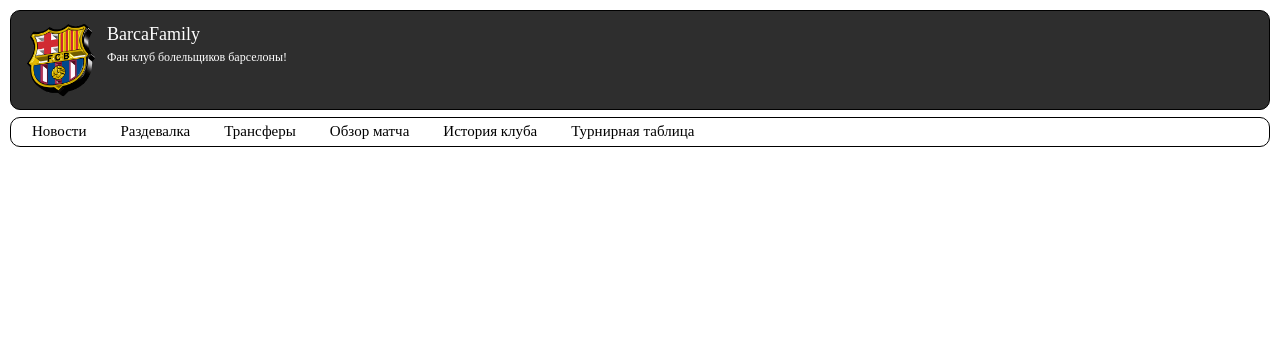
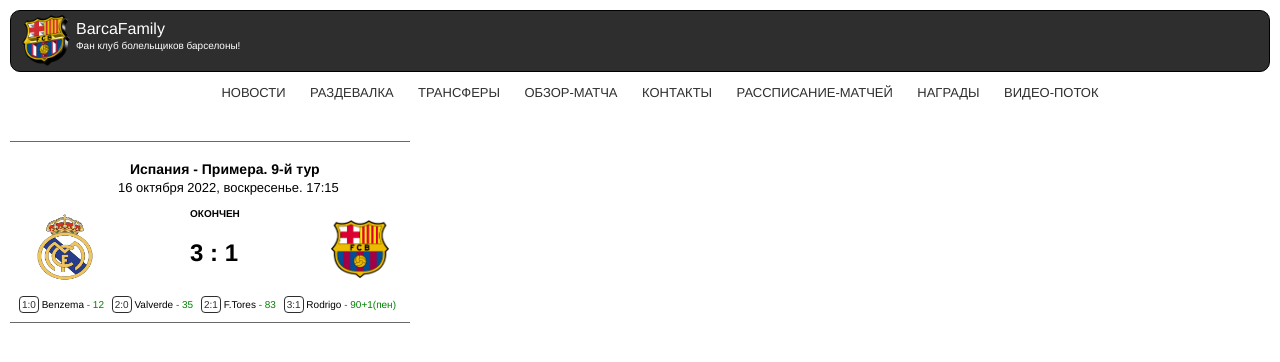
Before and after one commit to DiRevan/FC-Barselona, a plain HTML site: page src/index.html in a window 1280 px wide. Drawn offline with Linux system fonts and the light colour scheme.

Commit message:
BarsaMiniPanel

```diff
--- a/src/css/style.css
+++ b/src/css/style.css
@@ -1,156 +1,134 @@
-/* Указываем box sizing */
-*,
-*::before,
-*::after {
-  box-sizing: border-box;
-}
-
-/* Убираем внутренние отступы */
-ul[class],
-ol[class] {
-  padding: 0;
-}
-
-/* Убираем внешние отступы */
-body,
-h1,
-h2,
-h3,
-h4,
-p,
-ul[class],
-ol[class],
-li,
-figure,
-figcaption,
-blockquote,
-dl,
-dd {
-  margin: 0;
-}
-
-/* Выставляем основные настройки по-умолчанию для body */
 body {
-  min-height: 100vh;
-  scroll-behavior: smooth;
-  text-rendering: optimizeSpeed;
-  line-height: 1.5;
-}
-
-/* Удаляем стандартную стилизацию для всех ul и il, у которых есть атрибут class*/
-ul[class],
-ol[class] {
-  list-style: none;
-}
-
-/* Элементы a, у которых нет класса, сбрасываем до дефолтных стилей */
-a:not([class]) {
-  text-decoration-skip-ink: auto;
-}
-
-/* Упрощаем работу с изображениями */
-img {
-  max-width: 100%;
-  display: block;
-}
-
-/* Указываем понятную периодичность в потоке данных у article*/
-article > * + * {
-  margin-top: 1em;
-}
-
-/* Наследуем шрифты для инпутов и кнопок */
-input,
-button,
-textarea,
-select {
-  font: inherit;
-}
-
-/* Удаляем все анимации и переходы для людей, которые предпочитай их не использовать */
-@media (prefers-reduced-motion: reduce) {
-  * {
-    animation-duration: 0.01ms !important;
-    animation-iteration-count: 1 !important;
-    transition-duration: 0.01ms !important;
-    scroll-behavior: auto !important;
-  }
-}
-
-
-
-
-
-body {
-   background-color: #fff;
+   background-color: #fff; /* Цвет фона сайта */
+   margin-top: 10px; /* Отступ сверху */
+   margin-left: 10px; /* Отступ слева */
+   margin-right: 10px; /* Отступ справа */
+   font-family: Helvetica, sans-serif;
 }
 
 header {
    background-color:  #2e2e2e;
    border: 1px solid;
    border-radius: 10px;
-   height: 100px;
-   margin-top: 10px;
-   margin-left: 10px;
-   margin-right: 10px;
+   height: 60px;
+   margin-bottom: -5px;
+}
+
+.logo {
+   width: 70px;
+   height: 70px;
+   border-radius: 100%;
+   margin-right: 5px;
+   margin-top: -5px;
+
+}
+
+.text1 {
+   margin-top: -60px;
+   margin-left: 65px;
+   margin-bottom: 2px;
+   color: #fff;
+
+}
+
+.text2 {
+   margin-top: 2px;
+   margin-left: 65px;
+   color: #fff;
+   font-size: 10px;
 
 
 }
 
-.logo {
-   width: 100px;
-   height: 100px;
-   vertical-align: 1em;
-   border-radius: 100%;
+ul {
+   list-style-type: none; /* Убрать точки у ссылок */
+   text-align: center;    /* Текст по центру */
+}
+
+li {
+   display: inline;  /* Указал что список строчный, меню в ряд */
+   padding: 10px;    /* Отступ со всех сторон от слова 10px */
+}
+
+
+a {
+   color: #2e2e2e;   /* Указать цвет ссылок */
+   text-decoration: none;  /* Убрать подчеркаивание */
+   font-size: 13px;      /* Размер шрифтов */
+   font-weight: 3px;     /* Толщина шрифтов */
+}
+
+a:hover {
+   color: blue;  /* Указать цвет при наведении на меню */
+}
+
+nav {
+   margin-bottom: 40px; /* Отодвинул на 20px вниз от меня */
+}
+
+.game {
+   border-top: 1px solid;
+   border-bottom: 1px solid;
+   width: 400px;
+   height: 180px;
+   border-color: dimgray;
+}
+
+.text-ispania {
+   margin-left: 120px;
+   font-size: 14px;
+}
+
+.data-text {
+   margin-left: 108px;
+   margin-top: -15px;
+   font-size: 13px;
+}
+
+.finish {
+   margin-left: 180px;
+   font-size: 10px;
+   font-weight: 700;
+   margin-right: 0px;
+}
+
+.check {
+   margin-left: 180px;
+}
+
+.benzema {
+   display: block;
+   height: 70px;
+   width: 110px;
+   margin-top: -75px;
+   margin-bottom: 20px;
 
 }
 
-.text1 {
-   color: #fff;
-   font-size: 18px;
-   text-align: left;
-   text-indent: 1em;
-   margin: -90px 100px 0px 78px;
+.pice {
+   display: block;
+   height: 60px;
+   width: 60px;
+   margin-left: 320px;
+   margin-top: -83px;
 }
 
-.text2 {
-   color: #fff;
-   font-size: 12px;
-   text-align: left;
-   text-indent: 1em;
-   /* margin: 0px 0px 10px 84px; */
-   margin-left: 84px;
-
-
+.result111 {
+   text-align: center;
+   padding-top: 15px;
 }
 
-.menu-block {
+.result-wrapper {
+   margin-right: 5px;
+   font-size: 10px;
+}
+.result {
    border: 1px solid;
-   background-color: transparent;
-   border-radius: 10px;
-   height: 30px;
-   margin-top: 7px;
-   margin-left: 10px;
-   margin-right: 10px;
-   padding: 1px;
+   padding: 2px;
+   color: #2e2e2e;
+   font-size: 10px;
+   border-radius: 4px;
 }
-
-.menu a {
-   color: black;
-   text-decoration: none;
+.minute {
+   color: green;
 }
-
-li {
-   display: inline;
-   font-size: 15px;
-   margin-left: 10px;
-   padding: 10px
-}
-
-li:last-child {
-   margin-right: 0px;
-}
-
-a:hover {
-   color: rgb(56, 118, 189);
-}
--- a/src/index.html
+++ b/src/index.html
@@ -1,5 +1,6 @@
 <!DOCTYPE html>
 <html lang="en">
+
 <head>
    <meta charset="UTF-8">
    <meta http-equiv="X-UA-Compatible" content="IE=edge">
@@ -8,6 +9,7 @@
    <meta name="description" content="Барселона это большая семья, фан-клуб болельщиков Барселоны">
    <title>BarcaFamily ⚽️</title>
 </head>
+
 <body>
    <header>
       <img class="logo" src="./img/barselonaA.png" alt="logo">
@@ -15,22 +17,46 @@
       <p class="text2">Фан клуб болельщиков барселоны!</p>
    </header>
    <nav class="menu-block">
-      <ul class="menu">
-         <li class="bo"><a href="">Новости</a></li>
-         <li><a href="">Раздевалка</a></li>
-         <li><a href="">Трансферы</a></li>
-         <li><a href="">Обзор матча</a></li>
-         <li><a href="">История клуба</a></li>
-         <li><a href="">Турнирная таблица</a></li>
+      <ul>
+         <li><a href="">НОВОСТИ</a></li>
+         <li><a href="">РАЗДЕВАЛКА</a></li>
+         <li><a href="">ТРАНСФЕРЫ</a></li>
+         <li><a href="">ОБЗОР-МАТЧА</a></li>
+         <li><a href="">КОНТАКТЫ</a></li>
+         <li><a href="">РАССПИСАНИЕ-МАТЧЕЙ</a></li>
+         <li><a href="">НАГРАДЫ</a></li>
+         <li><a href="">ВИДЕО-ПОТОК</a></li>
       </ul>
    </nav>
-   <main>
-      <section></section>
-      <section></section>
-      <section></section>
-   </main>
+   <div class="game">
+      <h4 class="text-ispania">Испания - Примера. 9-й тур</h4>
+      <p class="data-text">16 октября 2022, воскресенье. 17:15</p>
+      <p class="finish">ОКОНЧЕН</p>
+      <h2 class="check">3 : 1</h2>
+      <img class="benzema" src="./img/real.png" alt="">
+      <img class="pice" src="./img/barsa.png" alt="">
+      <div class="result111">
+      <span class="result-wrapper">
+         <span class="result">1:0</span> Benzema
+         <span class="minute">- 12</span>
+      </span>
+      <span class="result-wrapper">
+         <span class="result">2:0</span> Valverde
+         <span class="minute">- 35</span>
+      </span>
+      <span class="result-wrapper">
+         <span class="result">2:1</span> F.Tores
+         <span class="minute">- 83</span>
+      </span>
+      <span class="result-wrapper">
+         <span class="result">3:1</span> Rodrigo
+         <span class="minute">- 90+1(пен)</span>
+      </span>
+   </div>
+   </div>
    <footer>
       <nav></nav>
    </footer>
 </body>
+
 </html>
```
Also changed, not shown: src/img/barsa.png (added), src/img/barsa1.jpeg (added), src/img/barsa2.jpeg (added), src/img/barsa3.jpeg (added), src/img/barsa4.jpeg (added), src/img/barsa5.jpeg (added), src/img/barsa6.jpeg (added), src/img/barsa7.jpeg (added), src/img/barselonaFun.jpeg (added), src/img/benzema.png (added), src/img/pice.png (added), src/img/real-barsa.png (added), src/img/real.png (added), 3 other files.
